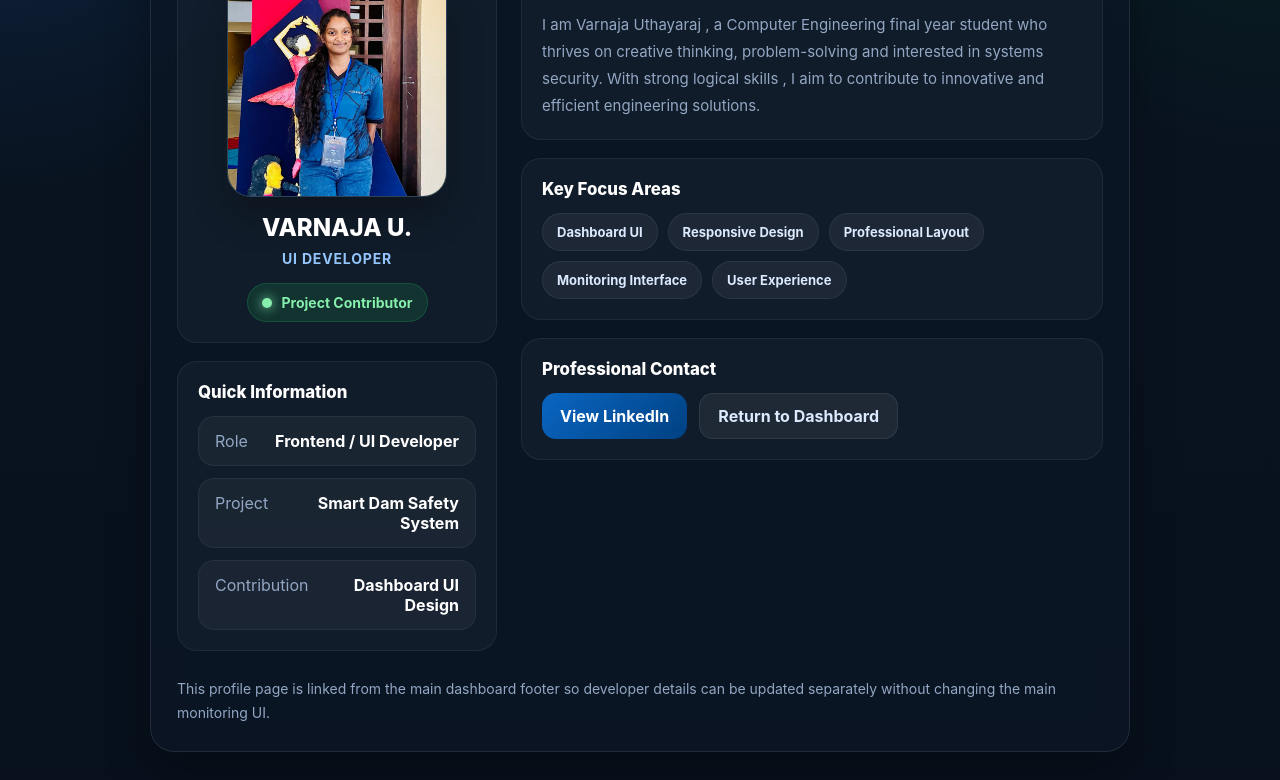
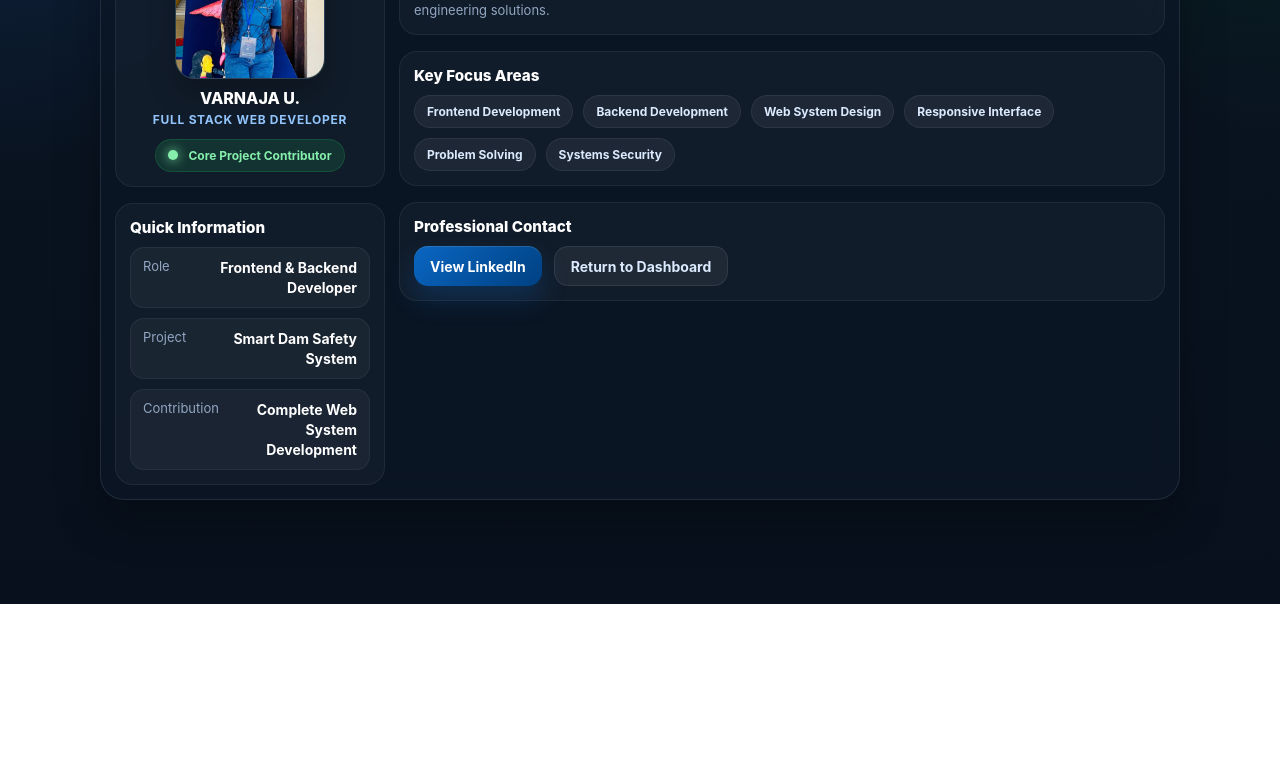
Before and after one commit to JeyakumarRenujan/Dam_Safety_System, a website: page public/developer.html in a window 1280 px wide. Shown: the part 196-976 px from the top of the page. After the commit the page ends 800 px from the top, so only its background shows below. Drawn offline with Linux system fonts and the light colour scheme.

Commit message:
jaanu profile

```diff
--- a/public/developer.html
+++ b/public/developer.html
@@ -28,6 +28,11 @@
       box-sizing: border-box;
     }
 
+    html,
+    body {
+      height: 100%;
+    }
+
     body {
       margin: 0;
       min-height: 100vh;
@@ -37,15 +42,14 @@
         radial-gradient(circle at left top, rgba(59,130,246,0.18), transparent 24%),
         radial-gradient(circle at right top, rgba(34,197,94,0.10), transparent 22%),
         linear-gradient(180deg, #06101b 0%, #091320 40%, #07101c 100%);
-      display: flex;
-      align-items: center;
-      justify-content: center;
-      padding: 28px;
+
+      padding: 10px 14px;
     }
 
     .page-shell {
       width: 100%;
-      max-width: 980px;
+      max-width: 1080px;
+      margin: 0 auto;
     }
 
     .profile-card {
@@ -61,8 +65,8 @@
       display: flex;
       justify-content: space-between;
       align-items: center;
-      gap: 14px;
-      padding: 22px 24px;
+      gap: 12px;
+      padding: 14px 18px;
       border-bottom: 1px solid rgba(255,255,255,0.06);
       background: rgba(11, 21, 35, 0.72);
     }
@@ -79,13 +83,14 @@
     .profile-topbar h1 {
       margin: 0;
       color: white;
-      font-size: clamp(1.4rem, 2vw, 2rem);
+      font-size: 1.9rem;
+      line-height: 1.15;
     }
 
     .back-btn {
       text-decoration: none;
-      min-height: 44px;
-      padding: 12px 16px;
+      min-height: 42px;
+      padding: 11px 16px;
       border-radius: 14px;
       color: white;
       font-weight: 700;
@@ -95,6 +100,9 @@
       justify-content: center;
       transition: var(--transition);
       white-space: nowrap;
+      box-shadow:
+        0 14px 28px rgba(37, 99, 235, 0.28),
+        inset 0 1px 0 rgba(255,255,255,0.16);
     }
 
     .back-btn:hover {
@@ -103,23 +111,24 @@
 
     .profile-body {
       display: grid;
-      grid-template-columns: 320px 1fr;
-      gap: 24px;
-      padding: 26px;
+      grid-template-columns: 270px 1fr;
+      gap: 14px;
+      padding: 14px;
+      align-items: start;
     }
 
     .profile-left,
     .profile-right {
       display: flex;
       flex-direction: column;
-      gap: 18px;
+      gap: 16px;
     }
 
     .glass-panel {
       background: rgba(255,255,255,0.03);
       border: 1px solid rgba(255,255,255,0.06);
-      border-radius: 20px;
-      padding: 20px;
+      border-radius: 18px;
+      padding: 14px;
     }
 
     .profile-photo-wrap {
@@ -128,15 +137,15 @@
 
     .profile-photo {
       width: 100%;
-      max-width: 220px;
+      max-width: 150px;
       aspect-ratio: 1 / 1;
-      margin: 0 auto 16px;
-      border-radius: 24px;
+      margin: 0 auto 10px;
+      border-radius: 20px;
       overflow: hidden;
       border: 1px solid rgba(255,255,255,0.1);
       background:
         linear-gradient(135deg, rgba(59,130,246,0.18), rgba(34,197,94,0.10));
-      box-shadow: 0 20px 35px rgba(0,0,0,0.25);
+      box-shadow: 0 16px 28px rgba(0,0,0,0.24);
     }
 
     .profile-photo img {
@@ -147,29 +156,31 @@
     }
 
     .profile-name {
-      margin: 0 0 8px;
-      font-size: 1.5rem;
+      margin: 0 0 4px;
+      font-size: 1rem;
       color: white;
       font-weight: 800;
+      line-height: 1.2;
     }
 
     .profile-role {
       margin: 0;
       color: #93c5fd;
-      font-size: 14px;
+      font-size: 12px;
       font-weight: 700;
       letter-spacing: 0.06em;
       text-transform: uppercase;
+      line-height: 1.4;
     }
 
     .availability-badge {
-      margin-top: 16px;
+      margin-top: 10px;
       display: inline-flex;
       align-items: center;
       gap: 10px;
-      padding: 10px 14px;
+      padding: 8px 12px;
       border-radius: 999px;
-      font-size: 14px;
+      font-size: 12px;
       font-weight: 700;
       color: #86efac;
       background: rgba(34,197,94,0.14);
@@ -185,42 +196,45 @@
     }
 
     .section-title {
-      margin: 0 0 14px;
+      margin: 0 0 10px;
       color: white;
-      font-size: 1.05rem;
+      font-size: 0.95rem;
       font-weight: 800;
     }
 
     .about-text {
       margin: 0;
       color: var(--muted);
-      font-size: 15px;
-      line-height: 1.8;
+      font-size: 13px;
+      line-height: 1.6;
     }
 
     .info-list {
       display: flex;
       flex-direction: column;
-      gap: 12px;
+      gap: 10px;
     }
 
     .info-item {
       display: flex;
       justify-content: space-between;
       gap: 12px;
-      padding: 14px 16px;
-      border-radius: 16px;
+      padding: 10px 12px;
+      border-radius: 14px;
       background: rgba(255,255,255,0.04);
       border: 1px solid rgba(255,255,255,0.06);
     }
 
     .info-item span {
       color: var(--muted);
+      font-size: 13px;
     }
 
     .info-item strong {
       color: white;
       text-align: right;
+      font-size: 14px;
+      line-height: 1.4;
     }
 
     .skills {
@@ -230,9 +244,9 @@
     }
 
     .skill-chip {
-      padding: 10px 14px;
+      padding: 8px 12px;
       border-radius: 999px;
-      font-size: 13px;
+      font-size: 12px;
       font-weight: 700;
       color: #dbeafe;
       background: rgba(255,255,255,0.05);
@@ -246,9 +260,10 @@
     }
 
     .action-btn {
-      min-height: 46px;
-      padding: 12px 18px;
+      min-height: 40px;
+      padding: 10px 16px;
       border-radius: 14px;
+      font-size: 14px;
       color: white;
       font-weight: 700;
       text-decoration: none;
@@ -260,6 +275,9 @@
 
     .linkedin-btn {
       background: linear-gradient(135deg, #0a66c2, #004182);
+      box-shadow:
+        0 14px 26px rgba(10, 102, 194, 0.25),
+        inset 0 1px 0 rgba(255,255,255,0.12);
     }
 
     .secondary-btn {
@@ -272,14 +290,11 @@
       transform: translateY(-2px);
     }
 
-    .footer-note {
-      padding: 0 26px 26px;
-      color: var(--muted);
-      font-size: 14px;
-      line-height: 1.7;
-    }
+    @media (max-width: 980px) {
+      body {
+        padding: 12px;
+      }
 
-    @media (max-width: 860px) {
       .profile-body {
         grid-template-columns: 1fr;
       }
@@ -292,6 +307,41 @@
       .back-btn {
         width: 100%;
       }
+
+      .profile-photo {
+        max-width: 200px;
+      }
+    }
+
+    @media (max-width: 640px) {
+      .profile-topbar {
+        padding: 16px;
+      }
+
+      .profile-body {
+        padding: 16px;
+        gap: 14px;
+      }
+
+      .glass-panel {
+        padding: 16px;
+      }
+
+      .contact-actions {
+        flex-direction: column;
+      }
+
+      .action-btn {
+        width: 100%;
+      }
+
+      .info-item {
+        flex-direction: column;
+      }
+
+      .info-item strong {
+        text-align: left;
+      }
     }
   </style>
 </head>
@@ -301,7 +351,7 @@
       <div class="profile-topbar">
         <div>
           <p class="eyebrow">Developer Profile</p>
-          <h1>UI Development Details</h1>
+          <h1>Web Development Details</h1>
         </div>
         <a href="index.html" class="back-btn">← Back to Dashboard</a>
       </div>
@@ -310,15 +360,15 @@
         <div class="profile-left">
           <div class="glass-panel profile-photo-wrap">
             <div class="profile-photo">
-              <!-- Replace developer.jpg with your actual image file -->
               <img src="img/jaanu.jpeg" alt="Developer Photo" />
             </div>
+
             <h2 class="profile-name">VARNAJA U.</h2>
-            <p class="profile-role">UI Developer</p>
+            <p class="profile-role">Full Stack Web Developer</p>
 
             <div class="availability-badge">
               <span class="badge-dot"></span>
-              Project Contributor
+              Core Project Contributor
             </div>
           </div>
 
@@ -327,7 +377,7 @@
             <div class="info-list">
               <div class="info-item">
                 <span>Role</span>
-                <strong>Frontend / UI Developer</strong>
+                <strong>Frontend & Backend Developer</strong>
               </div>
               <div class="info-item">
                 <span>Project</span>
@@ -335,7 +385,7 @@
               </div>
               <div class="info-item">
                 <span>Contribution</span>
-                <strong>Dashboard UI Design</strong>
+                <strong>Complete Web System Development</strong>
               </div>
             </div>
           </div>
@@ -345,27 +395,28 @@
           <div class="glass-panel">
             <h3 class="section-title">About the Developer</h3>
             <p class="about-text">
-              I am Varnaja Uthayaraj , a Computer Engineering final year student who thrives on creative thinking,
-              problem-solving and interested in systems security. With strong logical skills ,
-              I aim to contribute to innovative and efficient engineering solutions.
+              I am Varnaja Uthayaraj, a Computer Engineering final year student
+              who thrives on creative thinking, problem-solving, and is
+              interested in systems security. With strong logical skills, I aim
+              to contribute to innovative and efficient engineering solutions.
             </p>
           </div>
 
           <div class="glass-panel">
             <h3 class="section-title">Key Focus Areas</h3>
             <div class="skills">
-              <span class="skill-chip">Dashboard UI</span>
-              <span class="skill-chip">Responsive Design</span>
-              <span class="skill-chip">Professional Layout</span>
-              <span class="skill-chip">Monitoring Interface</span>
-              <span class="skill-chip">User Experience</span>
+              <span class="skill-chip">Frontend Development</span>
+              <span class="skill-chip">Backend Development</span>
+              <span class="skill-chip">Web System Design</span>
+              <span class="skill-chip">Responsive Interface</span>
+              <span class="skill-chip">Problem Solving</span>
+              <span class="skill-chip">Systems Security</span>
             </div>
           </div>
 
           <div class="glass-panel">
             <h3 class="section-title">Professional Contact</h3>
             <div class="contact-actions">
-              <!-- Replace with actual LinkedIn link -->
               <a
                 href="https://www.linkedin.com/"
                 target="_blank"
@@ -381,11 +432,6 @@
           </div>
         </div>
       </div>
-
-      <div class="footer-note">
-        This profile page is linked from the main dashboard footer so developer
-        details can be updated separately without changing the main monitoring UI.
-      </div>
     </section>
   </div>
 </body>
```
